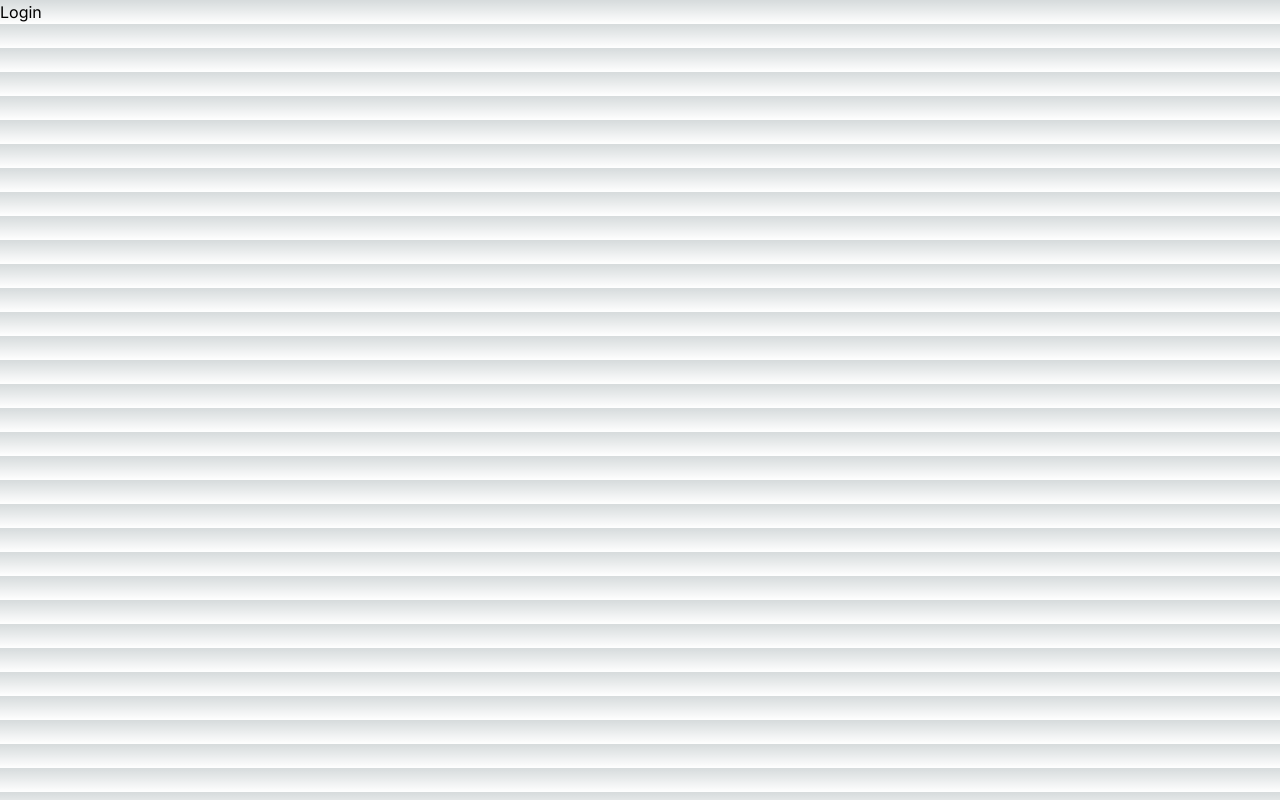
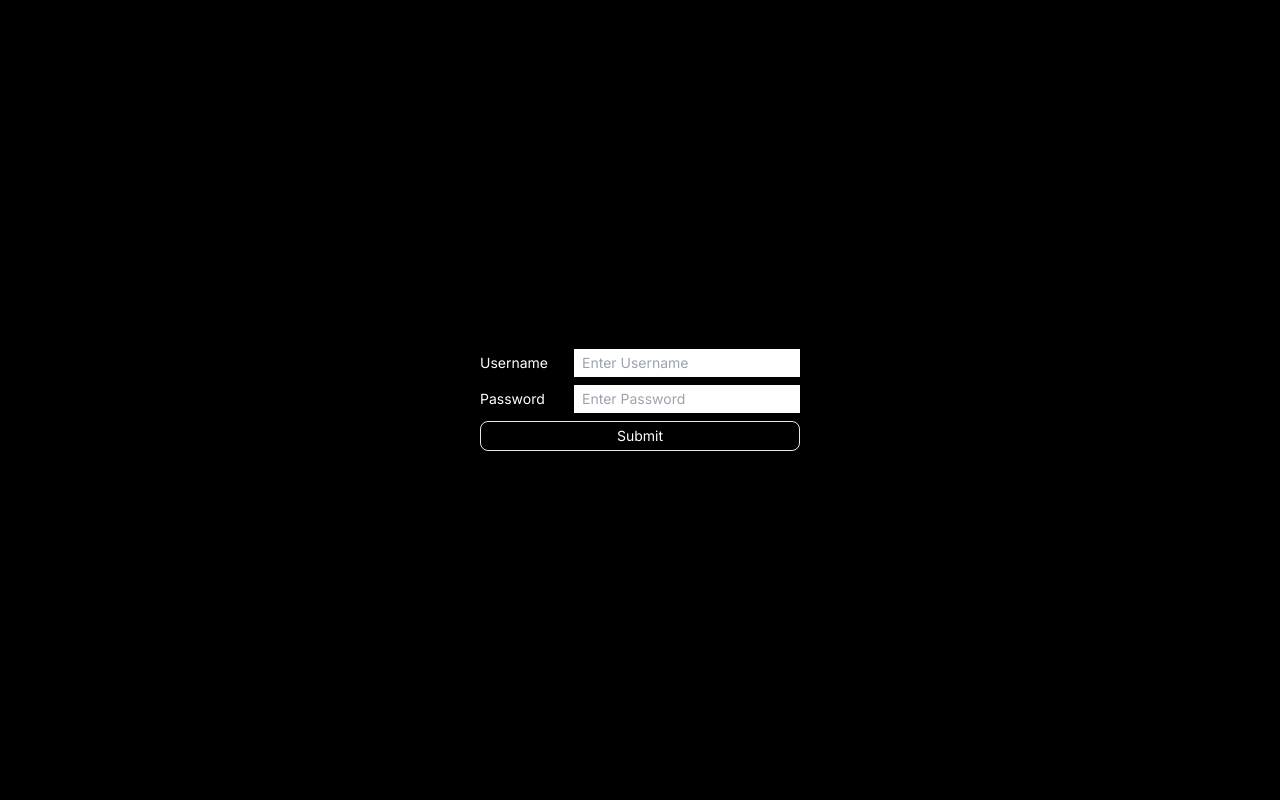
Before and after one commit to junotb/next-nest-auth, a Next.js app: page /login in a window 1280 px wide. Built offline with nearby package versions, Linux system fonts and the light colour scheme.

Commit message:
edit service

```diff
--- /dev/null
+++ b/app/api/login/route.ts
@@ -0,0 +1,22 @@
+import { NextResponse } from 'next/server'
+import { serialize } from 'cookie';
+
+export async function POST(
+  req: Request
+) {
+  // 사용자 자격 증명 확인
+  const { username, password } = await req.json();
+
+  if (username === 'username' && password === 'password') {
+    // 사용자 인증을 위한 세션 쿠키 또는 토큰 설정
+    const response = NextResponse.next();
+    response.cookies.set('authToken', 'valid_token', {
+      path: '/',
+      httpOnly: true
+    });
+
+    return NextResponse.json({ message: '로그인 성공' }, { status: 200 });
+  } else {
+    return NextResponse.json({ error: '잘못된 사용자 이름 또는 비밀번호' }, { status: 401 });
+  }
+}
--- a/app/globals.css
+++ b/app/globals.css
@@ -3,27 +3,18 @@
 @tailwind utilities;
 
 :root {
-  --foreground-rgb: 0, 0, 0;
-  --background-start-rgb: 214, 219, 220;
-  --background-end-rgb: 255, 255, 255;
+  --foreground-rgb: 255, 255, 255;
+  --background-rgb: 0, 0, 0;
 }
 
-@media (prefers-color-scheme: dark) {
-  :root {
-    --foreground-rgb: 255, 255, 255;
-    --background-start-rgb: 0, 0, 0;
-    --background-end-rgb: 0, 0, 0;
-  }
+html, body {
+  width: 100%;
+  height: 100%;
 }
 
 body {
   color: rgb(var(--foreground-rgb));
-  background: linear-gradient(
-      to bottom,
-      transparent,
-      rgb(var(--background-end-rgb))
-    )
-    rgb(var(--background-start-rgb));
+  background: rgb(var(--background-rgb));
 }
 
 @layer utilities {
--- a/app/login/page.tsx
+++ b/app/login/page.tsx
@@ -1,5 +1,9 @@
+import LoginForm from "@/components/LoginForm";
+
 export default function Page() {
   return (
-    <div>Login</div>
+    <div className="flex justify-center items-center w-full h-full">
+      <LoginForm />
+    </div>
   );
 }
--- /dev/null
+++ b/components/LoginForm.tsx
@@ -0,0 +1,72 @@
+"use client";
+
+import { useRouter } from 'next/navigation';
+import { FormEvent, useState } from "react";
+
+export default function LoginForm() {
+  const [username, setUsername] = useState('');
+  const [password, setPassword] = useState('');
+  const router = useRouter();
+
+  const handleSubmit = async (event: FormEvent) => {
+    event.preventDefault();
+
+    try {
+      // API 라우트로 사용자 인증 요청 보내기
+      const response = await fetch('/api/login', {
+        method: 'POST',
+        headers: {
+          'Content-Type': 'application/json',
+        },
+        body: JSON.stringify({ username, password }),
+      });
+
+      if (response.ok) {
+        console.log('ok');
+        // 인증 성공 시 보호된 페이지로 리다이렉트
+        router.push('/');
+      } else {
+        // 인증 실패 시 에러 메시지 처리
+        const { error } = await response.json();
+        console.error('Login error:', error);
+      }
+    } catch (error) {
+      console.error('Login error:', error);
+      // 인증 오류 처리, 예: 에러 메시지 표시
+    }
+  }
+
+  return (
+    <form
+      onSubmit={handleSubmit}
+      className="flex flex-col justify-center gap-2 w-full max-w-xs text-sm"
+    >
+      <div className="flex justify-between items-center gap-2">
+        <label htmlFor="email">Username</label>
+        <input
+          type="text"
+          id="username"
+          value={username}
+          onChange={(event) => setUsername(event.target.value)}
+          className="px-2 py-1 focus:bg-neutral-300 text-black"
+          placeholder="Enter Username"
+        />
+      </div>
+      <div className="flex justify-between items-center gap-2">
+        <label htmlFor="password">Password</label>
+        <input
+          type="password"
+          id="password"
+          value={password}
+          onChange={(event) => setPassword(event.target.value)}
+          className="px-2 py-1 focus:bg-neutral-300 text-black"
+          placeholder="Enter Password"
+        />
+      </div>
+      <button
+        type="submit"
+        className="border py-1 rounded-lg hover:bg-neutral-500 active:bg-neutral-700"
+      >Submit</button>
+    </form>
+  );
+}
--- a/package.json
+++ b/package.json
@@ -15,6 +15,7 @@
     "react-dom": "^18"
   },
   "devDependencies": {
+    "@types/cookie": "^0.6.0",
     "@types/node": "^20",
     "@types/react": "^18",
     "@types/react-dom": "^18",
```
Also changed, not shown: middleware.ts (+27 -8 lines), 1 other file (tests, documents, lock files or other folders).
